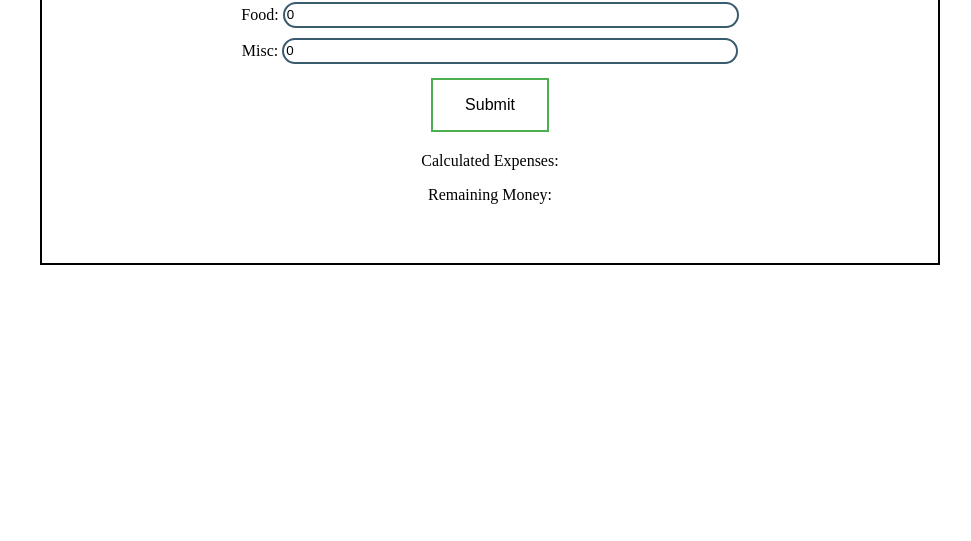
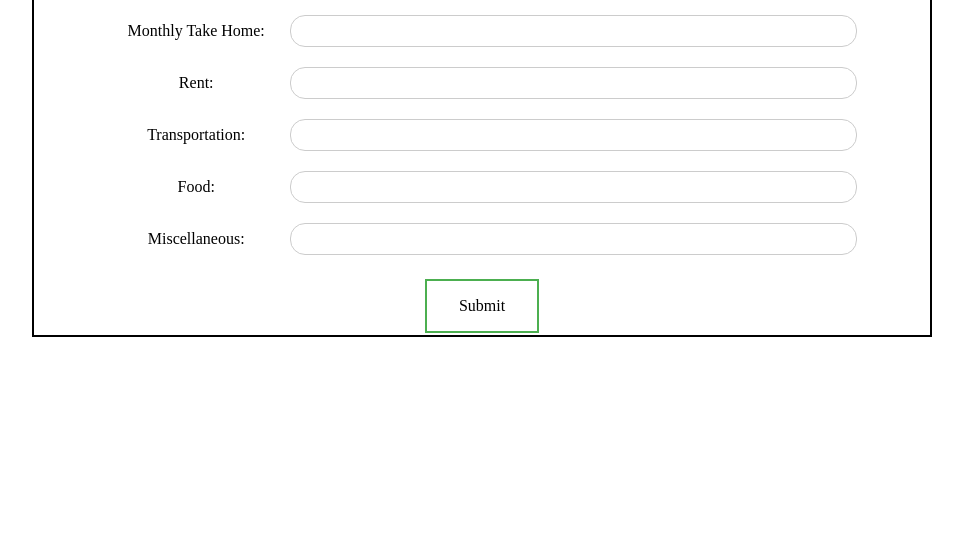
Before and after one commit to aquang9124/algorithms_and_ds, a website: page expe_calc/index.html in a window 1280 px wide. Shown: the part 267-808 px from the top of the page, without its empty margins (158-1129 px from the left). Drawn offline with nearby package versions, Linux system fonts and the light colour scheme.

Commit message:
improved calc

```diff
--- a/expe_calc/calc.js
+++ b/expe_calc/calc.js
@@ -1,32 +1,45 @@
-'use strict';
-
-// --------------- Function Implementations ----------------- //
-
-// attach event listener to input form button
-function onClick(el, fn) {
-	el.addEventListener('click', fn);
+// functions and helpers //
+function addEventHandler(el, evt, fn) {
+	el.addEventListener(evt, fn);
 }
 
-// handle click events
+function getElem(elem) {
+	return document.querySelector(elem);
+}
+
 function handleClick(e) {
-	var rentNum = parseInt(document.querySelector('#exp-rent').value);
-	var transNum = parseInt(document.querySelector('#exp-transport').value);
-	var foodNum = parseInt(document.querySelector('#exp-food').value);
-	var miscNum = parseInt(document.querySelector('#exp-misc').value);
+	e.preventDefault();
+	// get monthly take home sum
+	var monthlySum = parseInt(getElem('#monthly-th').value ? getElem('#monthly-th').value : 0);
 
-	var sum = rentNum + transNum + foodNum + miscNum;
+	// get various expenses
+	var rent = parseInt(getElem('#rent-exp').value ? getElem('#rent-exp').value : 0);
+	var transport = parseInt(getElem('#trans-exp').value ? getElem('#trans-exp').value : 0);
+	var food = parseInt(getElem('#food-exp').value ? getElem('#food-exp').value : 0);
+	var misc = parseInt(getElem('#misc-exp').value ? getElem('#misc-exp').value : 0);
 
-	$('.total-exp-p span').text(sum);
+	// get sum of expenses and append html to calc container
+	var sum = rent + transport + food + misc;
 
-	var unusedSum = 4887;
-	unusedSum -= sum;
+	if (getElem('#exp-total')) {
+		getElem('.exp-sum').innerHTML = sum;
+	} else {
+		var expStr = `<p id="exp-total">Your total monthly expenses will be: <span class="exp-sum">${sum}</span></p>`;
+		getElem('.calc-container').insertAdjacentHTML('beforeend', expStr);
+	}
 
-	$('.rem-p span').text(unusedSum);
+	// get remaining money for the month and append html to calc container
+	monthlySum -= sum;
 
-	e.preventDefault();
+	if (getElem('#rem-total')) {
+		getElem('#rem-total span').innerHTML = monthlySum;
+	} else {
+		var remStr = `<p id="rem-total">You will have <span>${monthlySum}</span> left over each month</p>`;
+		getElem('.calc-container').insertAdjacentHTML('beforeend', remStr);
+	}
 
 }
 
-// ------------ Execution -------------------- //
-var btn = document.querySelector('#submit-btn');
-onClick(btn, handleClick);
+// execution //
+var formBtn = getElem('.btn-green');
+addEventHandler(formBtn, 'click', handleClick);
--- a/expe_calc/index.html
+++ b/expe_calc/index.html
@@ -2,39 +2,41 @@
 <html lang="en">
 <head>
 	<meta charset="UTF-8">
-	<title>Expenses Calculator</title>
-	<link rel="stylesheet" href="style.css">
+	<title>Calculate Expenses</title>
+	<link rel="stylesheet" href="https://cdnjs.cloudflare.com/ajax/libs/normalize/4.2.0/normalize.min.css">
+	<link rel="stylesheet" href="styles.css">
 </head>
 <body>
-	<main class="container">
-		<section class="calc-container">
-			<h2>Calculator</h2>
-			<form action="" class="exp-input-form">
-				<div class="form-field">
-					<label>Rent: </label>
-					<input type="text" name="exp-rent" id="exp-rent" class="exp-input" value="0">
+	<div class="container">
+		<div class="calc-container text-center">
+			<h1>Calculator</h1>
+			<form class="calc-form">
+				<div class="input-field th-sum">
+					<label for="monthly-th" class="input-label">Monthly Take Home: </label>
+					<input type="text" id="monthly-th" class="form-input-nice">
 				</div>
-				<div class="form-field">
-					<label>Transportation: </label>
-					<input type="text" name="exp-transport" id="exp-transport" class="exp-input" value="0">
+				<div class="input-field">
+					<label for="rent-exp" class="input-label">Rent: </label>
+					<input type="text" id="rent-exp" class="form-input-nice">
 				</div>
-				<div class="form-field">
-					<label>Food: </label>
-					<input type="text" name="exp-food" id="exp-food" class="exp-input" value="0">
+				<div class="input-field">
+					<label for="trans-exp" class="input-label">Transportation: </label>
+					<input type="text" id="trans-exp" class="form-input-nice">
 				</div>
-				<div class="form-field">
-					<label>Misc: </label>
-					<input type="text" name="exp-misc" id="exp-misc" class="exp-input" value="0">
+				<div class="input-field">
+					<label for="food-exp" class="input-label">Food: </label>
+					<input type="text" id="food-exp" class="form-input-nice">
 				</div>
-				<div class="form-field">
-					<button class="btn btn-gray" id="submit-btn">Submit</button>
+				<div class="input-field">
+					<label for="misc-exp" class="input-label">Miscellaneous: </label>
+					<input type="text" id="misc-exp" class="form-input-nice">
+				</div>
+				<div class="input-field">
+					<button class="btn btn-green">Submit</button>
 				</div>
 			</form>
-			<p class="total-exp-p">Calculated Expenses: <span></span></p>
-			<p class="rem-p">Remaining Money: <span></span></p>
-		</section>
-	</main>
-	<script src="https://ajax.googleapis.com/ajax/libs/jquery/2.2.4/jquery.min.js"></script>
+		</div>
+	</div>
 	<script src="calc.js"></script>
 </body>
 </html>
--- a/expe_calc/style.css
+++ /dev/null
@@ -1,59 +0,0 @@
-html, body {
-	height: 100%;
-	width: 100%;
-}
-
-.container {
-	width: 100%;
-	height: 100%;
-	position: relative;
-}
-
-.calc-container {
-	position: absolute;
-	top: 15%;
-	left: 0;
-	right: 0;
-	height: 50%;
-	width: 70%;
-	margin: 0 auto;
-	border: 2px solid black;
-	text-align: center;
-}
-
-.exp-input {
-	border-radius: 15px;
-	border: 2px solid #395b6e;
-	height: 20px;
-	width: 50%;
-}
-
-div.form-field {
-	margin: 10px 0;
-}
-
-.btn {
-	background-color: #4CAF50; /* Green */
-    border: none;
-    color: white;
-    padding: 16px 32px;
-    text-align: center;
-    text-decoration: none;
-    display: inline-block;
-    font-size: 16px;
-    margin: 4px 2px;
-    -webkit-transition-duration: 0.6s; /* Safari */
-    transition-duration: 0.6s;
-    cursor: pointer;
-}
-
-.btn-gray {
-	background-color: white;
-    color: black;
-    border: 2px solid #4CAF50;
-}
-
-.btn-gray:hover {
-	background-color: #4CAF50;
-    color: white;
-}
--- /dev/null
+++ b/expe_calc/styles.css
@@ -0,0 +1,99 @@
+html, body {
+	width: 100%;
+	height: 100%;
+}
+
+.container {
+	width: 100%;
+	height: 100%;
+	position: relative;
+}
+
+.calc-container {
+	position: absolute;
+	border: 2px solid black;
+	width: 70%;
+	height: 50%;
+	top: 25%;
+	left: 0;
+	right: 0;
+	margin: 0 auto;
+	transition-duration: 0.5s;
+	transition-timing-function: ease-in-out;
+}
+
+.calc-container:hover {
+	height: 55%;
+	width: 75%;
+}
+
+.text-center {
+	text-align: center;
+}
+
+.input-field {
+	margin: 20px 0;
+}
+
+.input-label {
+	display: inline-block;
+	width: 20%;
+}
+
+.form-input-nice {
+	display: inline-block;
+	width: 60%;
+	border: 1px solid #cccccc;
+	border-radius: 15px;
+	cursor: auto;
+	padding: 5px 14px;
+	height: 20px;
+}
+
+input[type="text"] {
+	-webkit-transition: all 0.30s ease-in-out;
+	-moz-transition: all 0.30s ease-in-out;
+	-ms-transition: all 0.30s ease-in-out;
+	-o-transition: all 0.30s ease-in-out;
+}
+
+input[type="text"]:focus {
+	outline: 0;
+	-webkit-box-shadow: 0 0 5px rgba(81, 203, 238, 1);
+	-moz-transition: 0 0 5px rgba(81, 203, 238, 1);
+	box-shadow: 0 0 5px rgba(81, 203, 238, 1);
+}
+
+.btn {
+    background-color: #4CAF50; /* Green */
+    border: none;
+    color: white;
+    padding: 16px 32px;
+    text-align: center;
+    text-decoration: none;
+    display: inline-block;
+    font-size: 16px;
+    margin: 4px 2px;
+    -webkit-transition-duration: 0.4s; /* Safari */
+    transition-duration: 0.4s;
+    cursor: pointer;
+}
+
+.btn-green {
+    background-color: white;
+    color: black;
+    border: 2px solid #4CAF50;
+}
+
+.btn-green:hover {
+    background-color: #4CAF50;
+    color: white;
+}
+
+.exp-sum {
+	color: red;
+}
+
+#rem-total {
+	color: #006400;
+}
```
